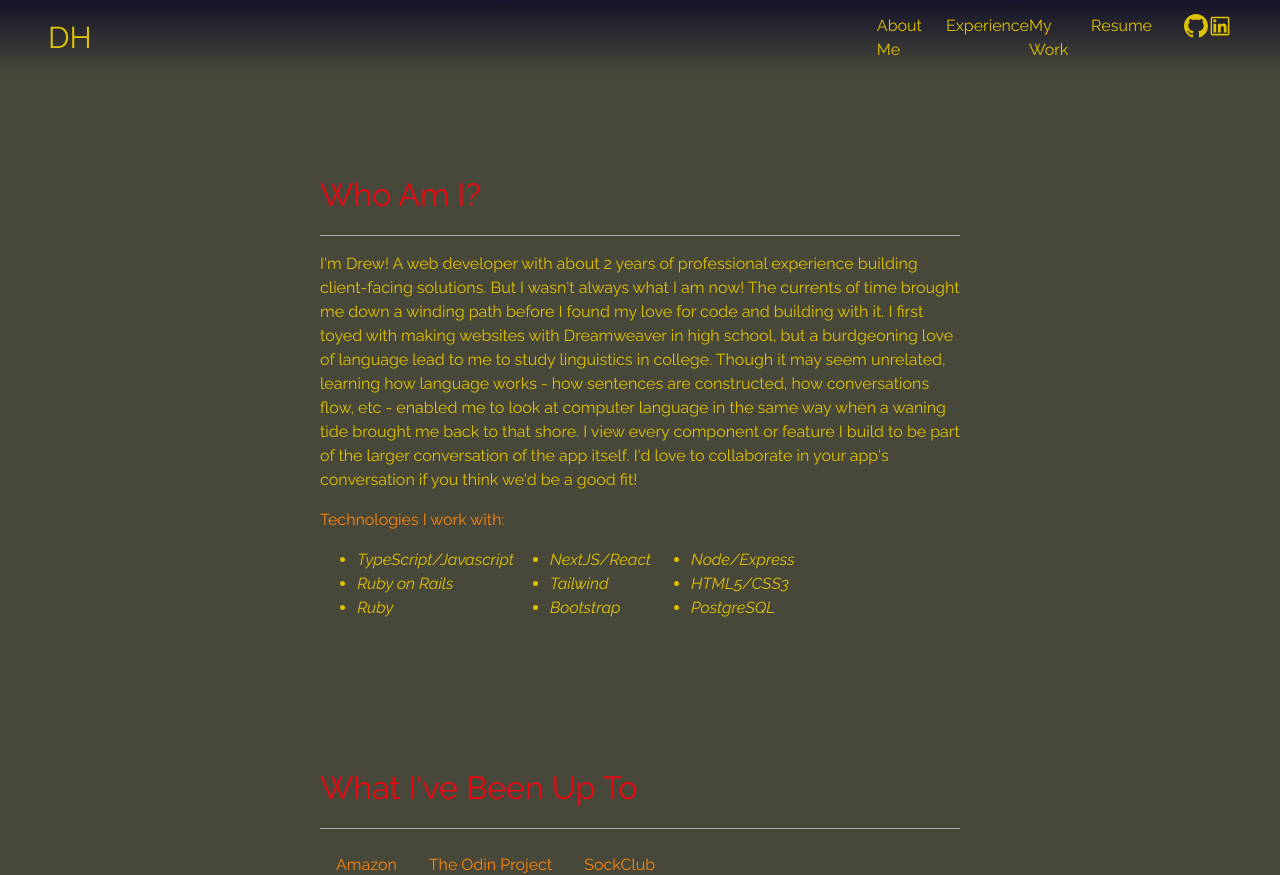
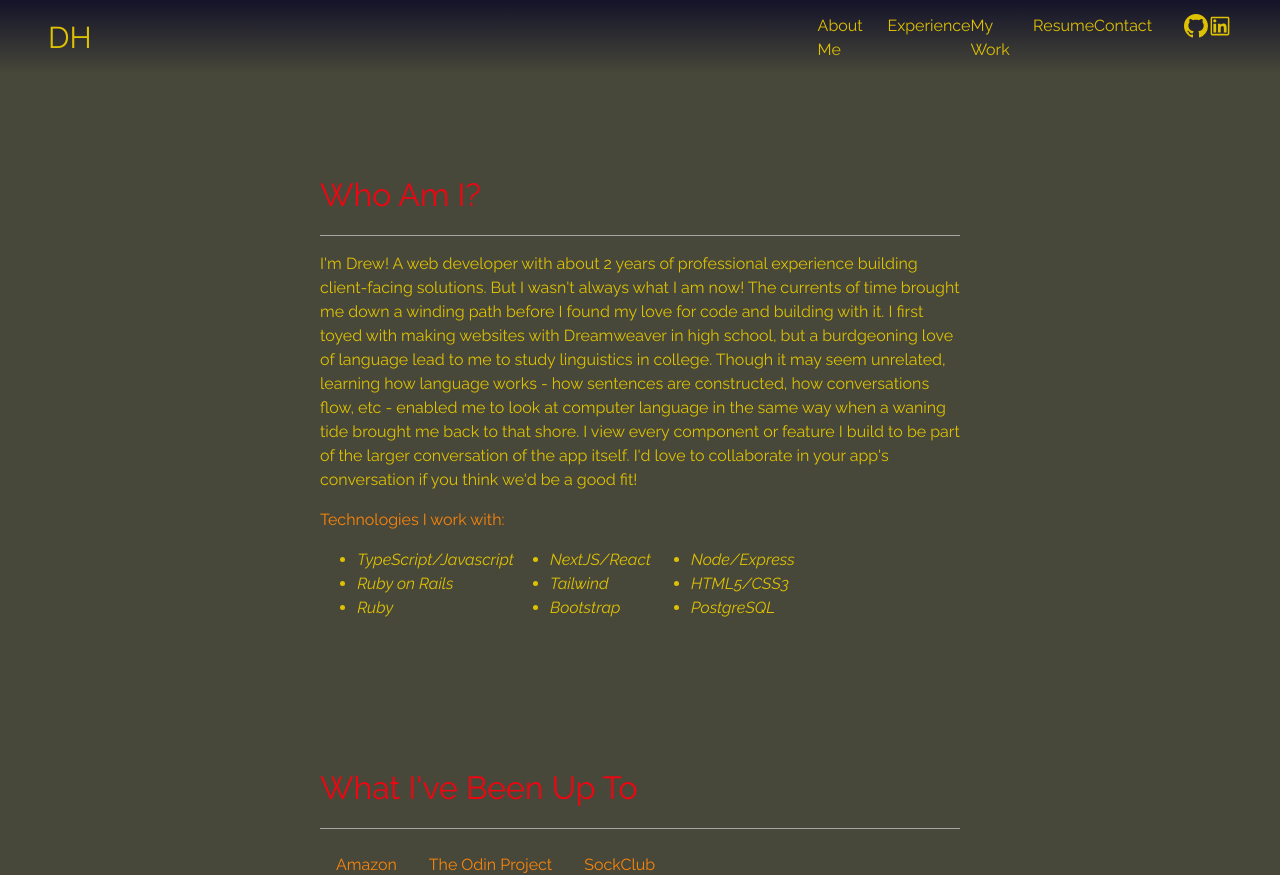
Before and after one commit to EphemSpirit/dhund-dev-portfolio, a Next.js app: page / in a window 1280 px wide. Built offline with nearby package versions, Linux system fonts and the light colour scheme; a web font is replaced by a local one.

Commit message:
form styling

```diff
--- a/components/BaseMenu.tsx
+++ b/components/BaseMenu.tsx
@@ -11,7 +11,7 @@ const BaseMenu = () => {
     window.open('../src/assets/hund.drew-resume_dev.pdf')
   };
   return (
-    <Flex w="30%" justify="space-between">
+    <Flex w="35%" justify="space-between">
       <Link href="/#aboutMe">
         <Text className={styles["navbar-item"]}>About Me</Text>
       </Link>
@@ -22,8 +22,13 @@ const BaseMenu = () => {
         <Text className={styles["navbar-item"]}>My Work</Text>
       </Link>
       <Link href="/assets/hund.drew-resume_dev.pdf" target="_blank">
+        <Text className={styles["navbar-item"]}>
+          Resume
+        </Text>
+      </Link>
+      <Link href="/#contact">
         <Text mr={8} className={styles["navbar-item"]}>
-          Resume
+          Contact
         </Text>
       </Link>
       <Text color="brand.headers">
--- a/components/ContactForm.tsx
+++ b/components/ContactForm.tsx
@@ -21,24 +21,26 @@ function ContactForm({ mobile }: ComponentUniversal) {
     <Flex width="100%" justify='center' mb={12}>
         <Flex width="50%" direction="column" justify="center">
             <Text color="brand.bodyText" fontSize="2em" mb={4} width="100%">
-                Get in Touch!
+                <div id="contact">
+                  Get in Touch!
+                </div>
             </Text>
             <Divider mb={4} />
             <form onSubmit={handleSubmit(onSubmit)} style={{ width: "100%" }}>
                 <Flex direction="row" width="100%" justify="around" mb={4}>
                     <Flex direction="column">
-                        <FormLabel color="brand.bodyText">First Name</FormLabel>
+                        <FormLabel color="brand.subBodyText">First Name</FormLabel>
                         <Input type="text" {...register("firstName")} style={{ width: "20em" }} backgroundColor="white"/>
                     </Flex>
                     <Spacer />
                     <Flex direction="column">
-                        <FormLabel color="brand.bodyText">Last Name</FormLabel>
+                        <FormLabel color="brand.subBodyText">Last Name</FormLabel>
                         <Input type="text" {...register("lastName")} style={{ width: "20em" }} backgroundColor="white"/>
                     </Flex>
                 </Flex>
-                <FormLabel color="brand.bodyText">Email</FormLabel>
+                <FormLabel color="brand.subBodyText">Email</FormLabel>
                 <Input type="email" {...register("email")} style={{ width: "100%", marginBottom: "1em" }} backgroundColor="white"/>
-                <FormLabel color="brand.bodyText">Message</FormLabel>
+                <FormLabel color="brand.subBodyText">Message</FormLabel>
                 <Textarea backgroundColor="white" padding={4} {...register("message")} style={{ width: "100%", height: "24em" }}/>
                 <Button type="submit" backgroundColor="brand.bodyText" color="white" width="25%" mt={4}>Email Me!</Button>
             </form>
```
